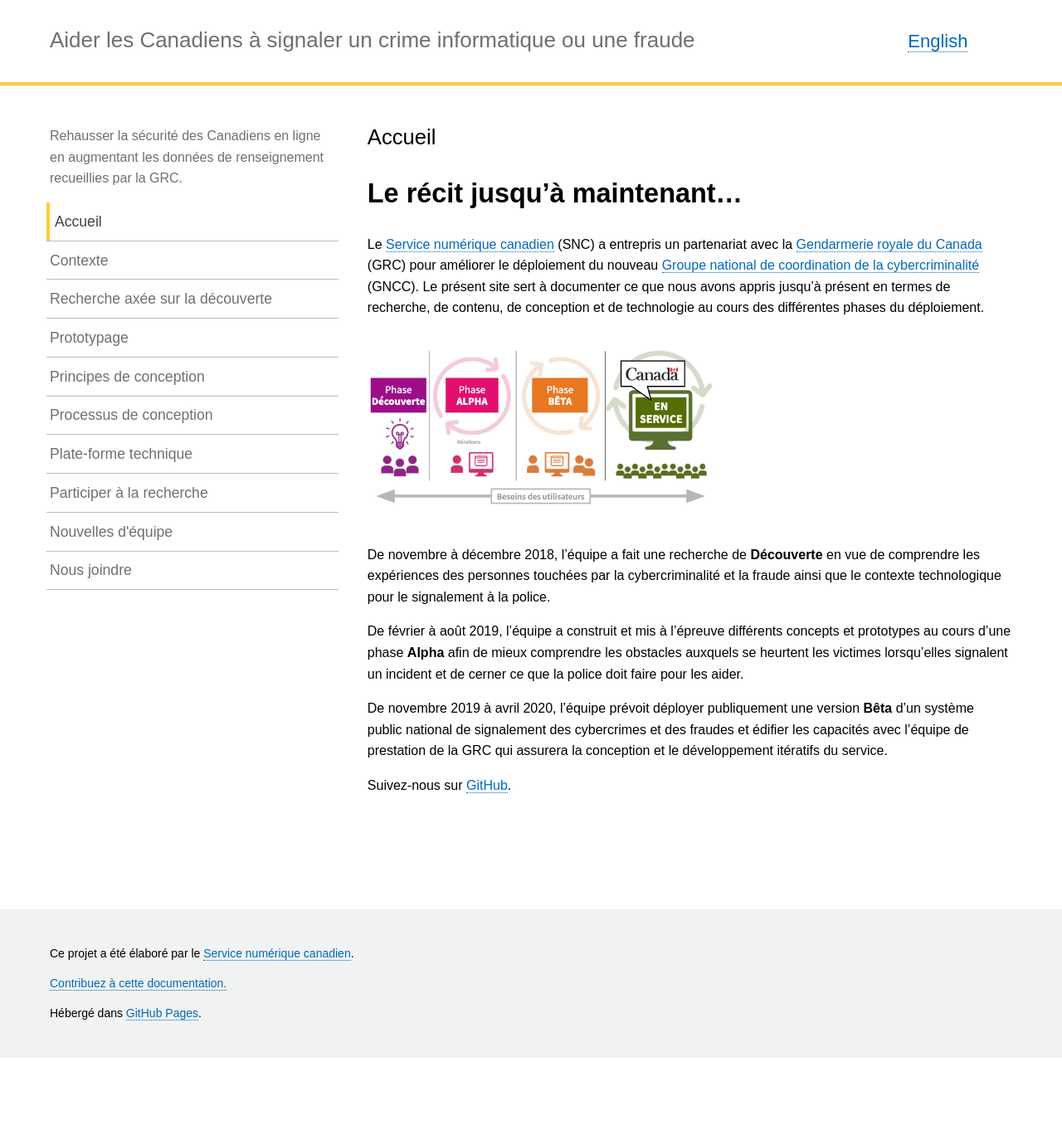
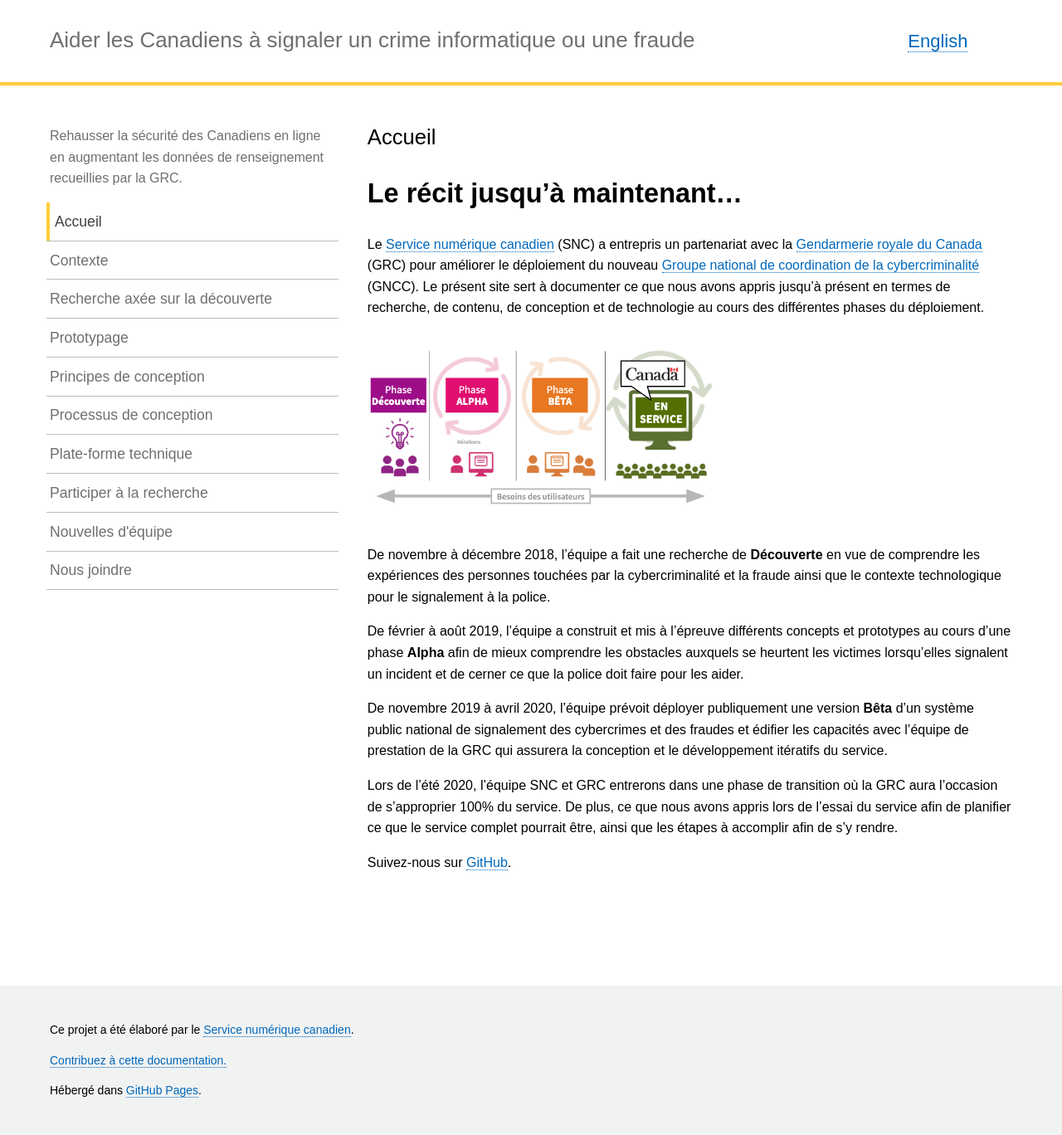
Before and after one commit to cds-snc/rcmp-report-a-cybercrime-alpha-documentation, a Jekyll site: the page built from pages/_fr/accueil.md, in a window 1280 px wide. Shown: the whole page at 83% size. Built offline with Jekyll 4.4.1, drawn with Linux system fonts in a browser that asks for light colours; a script that is not in the unit is left out; before the commit the page ends 1275 px from its top, so only the background shows below that.

Commit message:
Update Documentation - FR “accueil”

```diff
--- a/pages/_fr/accueil.md
+++ b/pages/_fr/accueil.md
@@ -17,4 +17,6 @@ De février à août 2019, l’équipe a construit et mis à l’épreuve diffé
 
 De novembre 2019 à avril 2020, l’équipe prévoit déployer publiquement une version **Bêta** d’un système public national de signalement des cybercrimes et des fraudes et édifier les capacités avec l’équipe de prestation de la GRC qui assurera la conception et le développement itératifs du service.
 
+Lors de l'été 2020, l'équipe SNC et GRC entrerons dans une phase de transition où la GRC aura l'occasion de s'approprier 100% du service. De plus, ce que nous avons appris lors de l'essai du service afin de planifier ce que le service complet pourrait être, ainsi que les étapes à accomplir afin de s'y rendre.
+
 Suivez-nous sur [GitHub](https://github.com/cds-snc/report-a-cybercrime).
```
